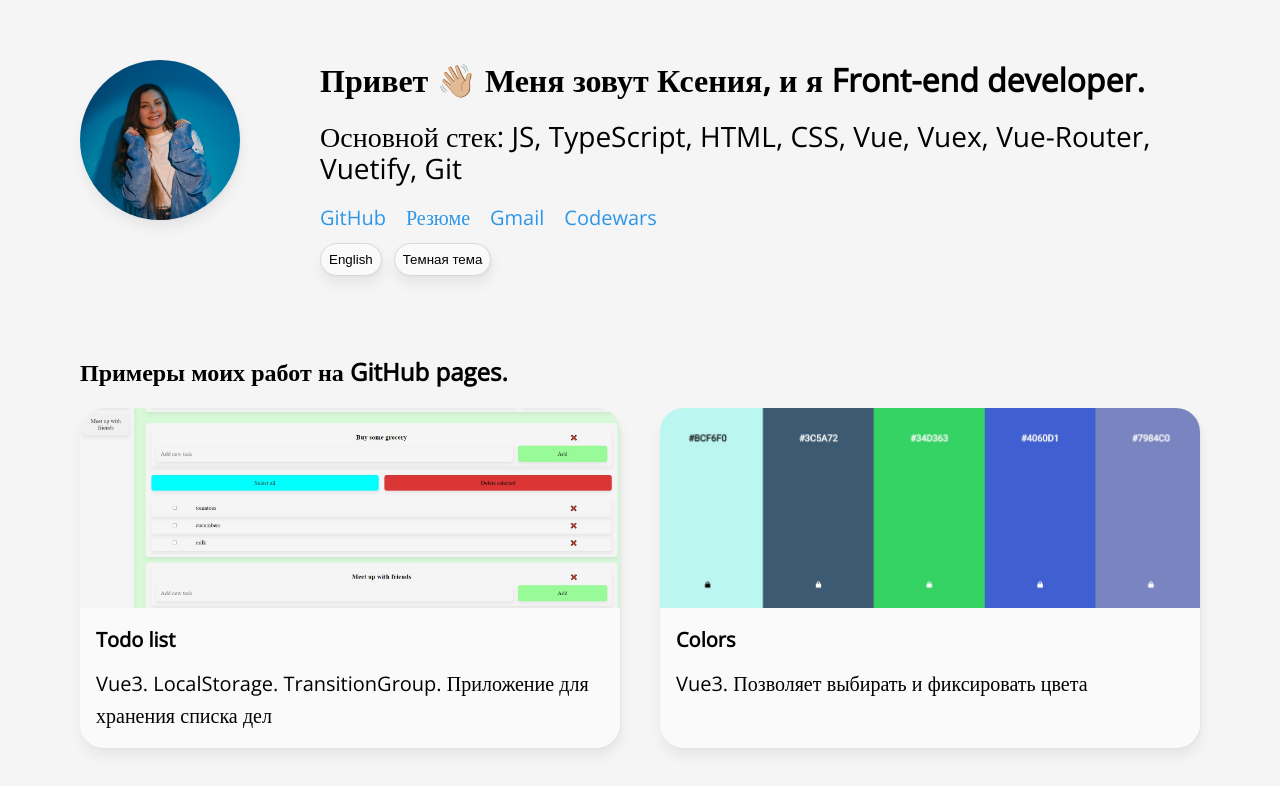
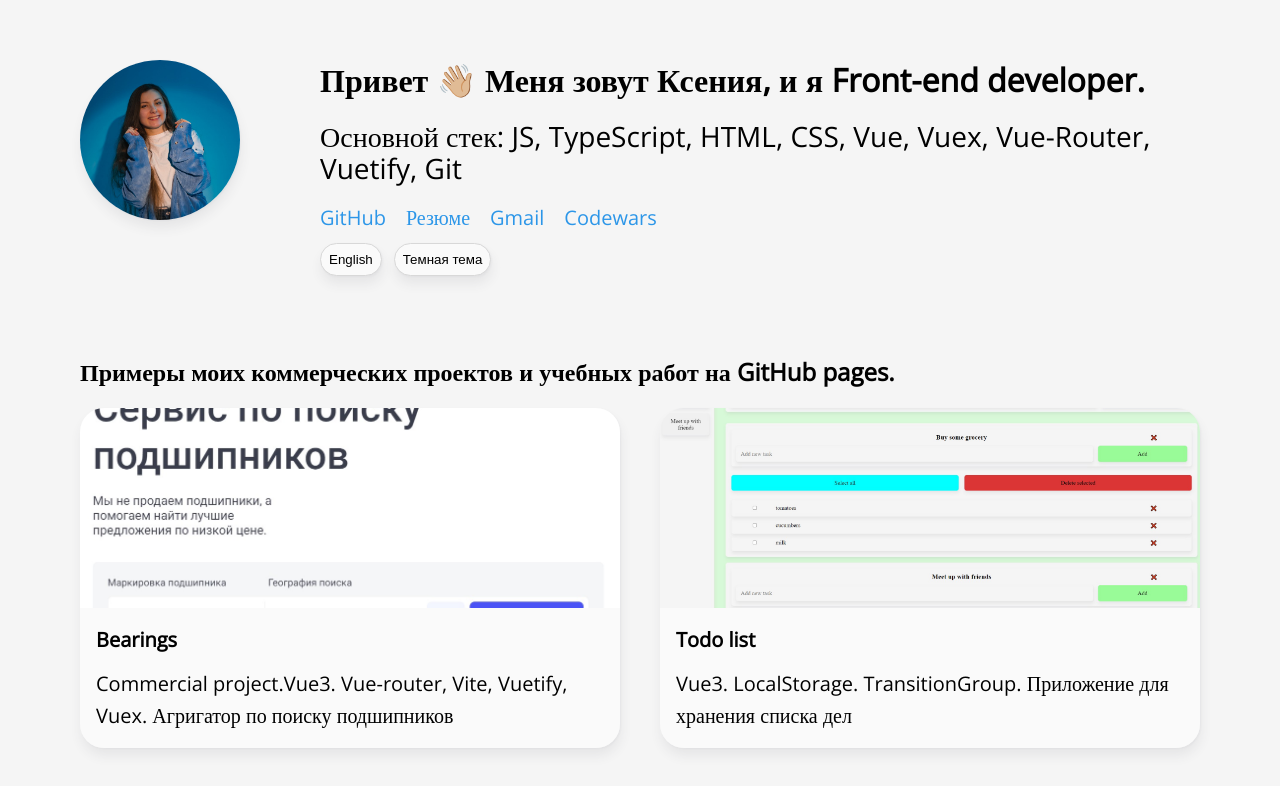
Before and after one commit to stupinaki/myPortfolio, a Vue app: page / in a window 1280 px wide. Shown: the top 786 px of the page. Built offline with nearby package versions, Linux system fonts and the light colour scheme.

Commit message:
add todo bearings project

```diff
--- a/src/App.vue
+++ b/src/App.vue
@@ -79,7 +79,9 @@ export default {
   },
   computed: {
     headerText() {
-      return this.$data.isEnglish ? 'Examples of my works on GitHub pages.' : 'Примеры моих работ на GitHub pages.';
+      return this.$data.isEnglish
+          ? 'Examples of my commercial projects and educational work on GitHub pages.'
+          : 'Примеры моих коммерческих проектов и учебных работ на GitHub pages.';
     },
   }
 }
--- a/src/data/projectsData.js
+++ b/src/data/projectsData.js
@@ -17,8 +17,19 @@ import WeatherAppStart from "@/assets/weather-app-start.jpg";
 import WeatherAppEnd from "@/assets/weather-app-end.jpg";
 import TodoStart from "@/assets/to-do-start.jpg";
 import TodoEnd from "@/assets/to-do-end.jpg";
+import BearingsStart from "@/assets/bearings-start.jpg";
+import BearingsEnd from "@/assets/bearings-end.jpg";
 
 export const projectsCards = [
+    {
+        id: 9,
+        projectName: 'Bearings',
+        imgStart: BearingsStart,
+        imgEnd: BearingsEnd,
+        url: 'https://www.podshipnik-info.ru/',
+        description: 'Commercial project.Vue3. Vue-router, Vite, Vuetify, Vuex. Агригатор по поиску подшипников',
+        descriptionEnglish: 'Коммерческий проект. Vue3. Vue-router, Vite, Vuetify, Vuex. Bearing aggregator',
+    },
     {
         id: 9,
         projectName: 'Todo list',
```
Also changed, not shown: src/assets/bearings-end.jpg (added), src/assets/bearings-start.jpg (added).
